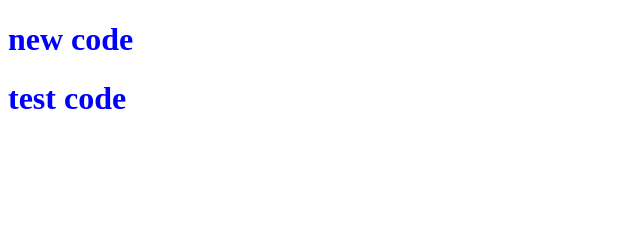
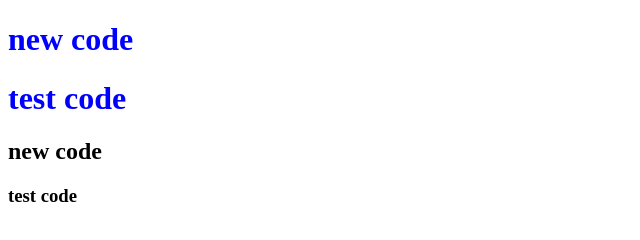
Before and after one commit to abulkhair75010/first-website-repo, a plain HTML site: page index.html in a window 1280 px wide. Shown: the whole page, without its empty margins (0-640 px from the left). Drawn offline with Linux system fonts and the light colour scheme.

Commit message:
code added 2

```diff
--- a/index.html
+++ b/index.html
@@ -10,5 +10,7 @@
 <body>
     <h1>new code</h1>
     <h1>test code</h1>
+    <h2>new code</h2>
+    <h3>test code</h3>
 </body>
 </html>
--- a/style.css
+++ b/style.css
@@ -1,3 +1,3 @@
 h1{
-    color:blue
+    color:blue;
 }
```
